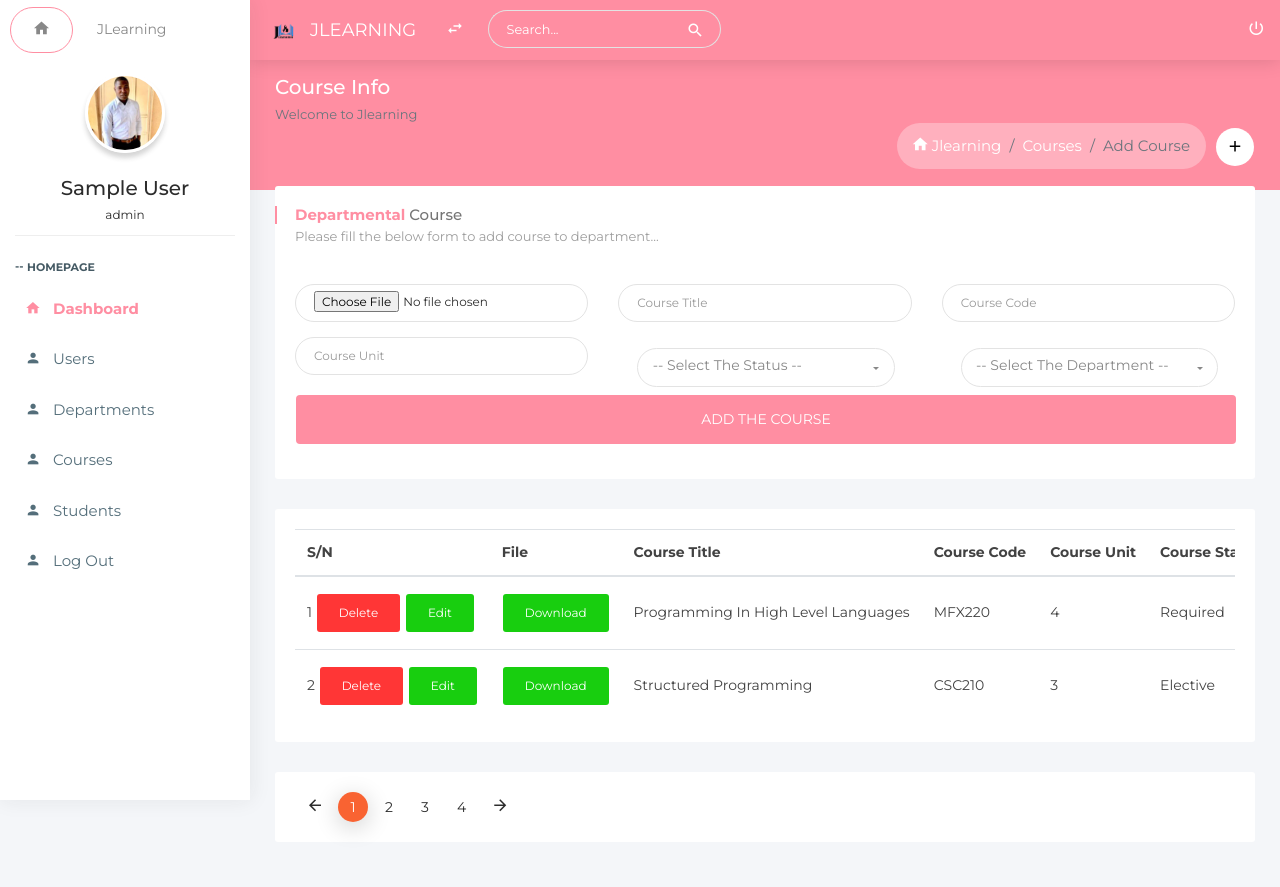
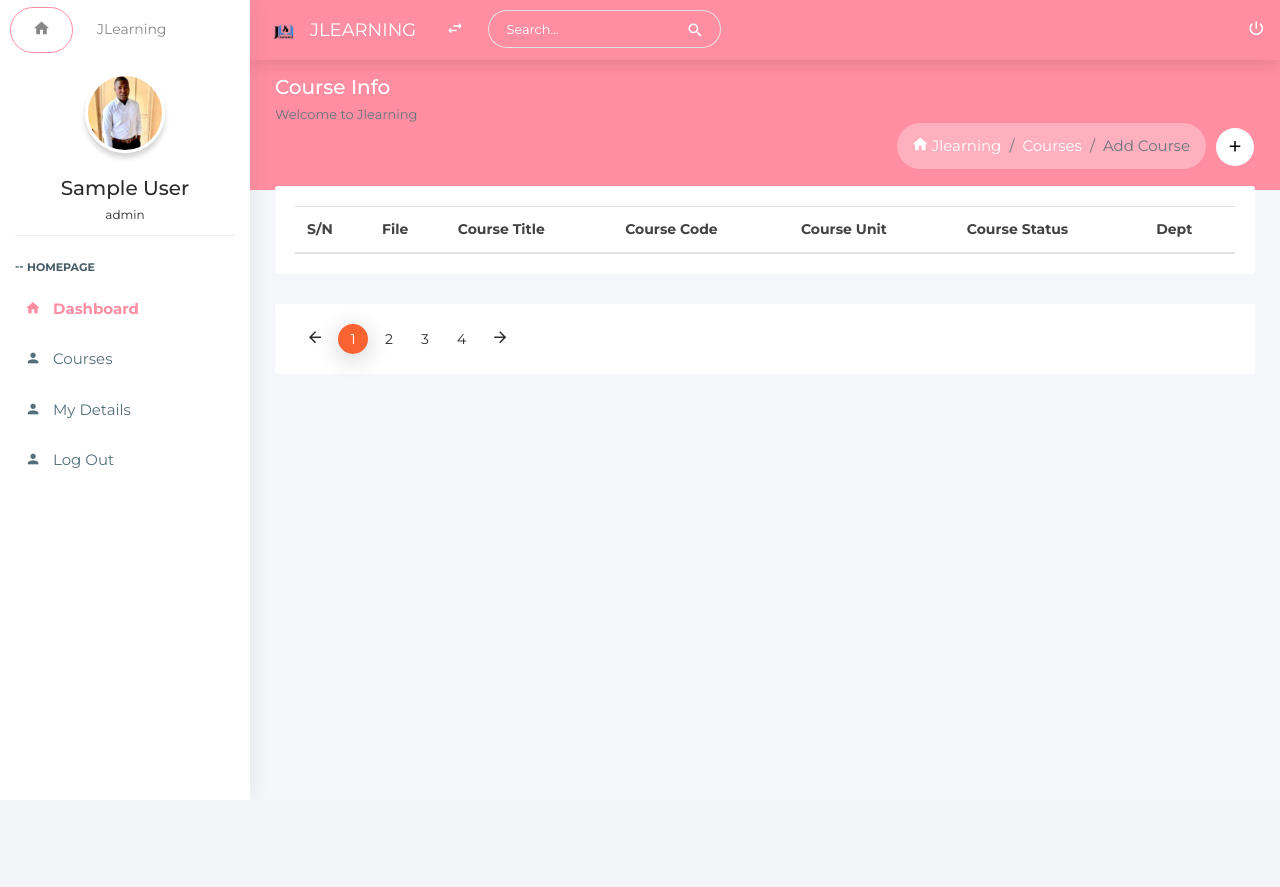
Before and after one commit to adesinataiwoolajide/jLearning, a PHP site: page /portal/courses.php in a window 1280 px wide. After the commit the page ends 468 px from the top, so only its background shows below. Run offline with PHP 8.4, Linux system fonts and the light colour scheme; the visitor is signed in with stand-in values (Sample User, id 1); data comes from the database, SQL or seed files in the repository; lists and menus that the app fills with data are empty; some libraries are stand-ins or nearby versions.

Commit message:
New Change

```diff
--- a/Function.php
+++ b/Function.php
@@ -5,8 +5,8 @@
             $_SESSION['success'] = $_SESSION['name']. " ". "Welcome to Admin Dashboard";
            redirect("portal/./");
         }elseif($access == 'Student'){
-            $_SESSION['success'] = $_SESSION['name']. " ". "Welcome to Leturer Dashboard";
-           redirect("student/./");
+            $_SESSION['success'] = $_SESSION['name']. " ". "Welcome to Student Dashboard";
+           redirect("portal/./");
 
         }else{
             $_SESSION['error'] = "Your are an Invalid User";
@@ -220,6 +220,15 @@
         return $query->fetchAll(PDO::FETCH_ASSOC);
     }
 
+    function getSingleDeptCourseList($dept_id)
+    {
+        $db = Database::getInstance()->getConnection();
+        $query = $db->prepare("SELECT * FROM courses WHERE dept_id=:dept_id");
+        $query->bindValue(":dept_id", $dept_id);
+        $query->execute();
+        return $query->fetchAll(PDO::FETCH_ASSOC);
+    }
+
     function getSingleCourse($course_code)
     {
         $db = Database::getInstance()->getConnection();
@@ -345,13 +354,22 @@
         return $query->fetchAll(PDO::FETCH_ASSOC);
     }
 
+    function getSingleStudentEmailList($email)
+    {
+        $db = Database::getInstance()->getConnection();
+        $query = $db->prepare("SELECT * FROM students WHERE student_email=:email");
+        $query->bindValue(":email", $email);
+        $query->execute();
+        return $query->fetchAll(PDO::FETCH_ASSOC);
+    }
+
     function getSingleStudentEmail($email)
     {
         $db = Database::getInstance()->getConnection();
         $query = $db->prepare("SELECT * FROM students WHERE student_email=:email");
         $query->bindValue(":email", $email);
         $query->execute();
-        return $query->fetchAll(PDO::FETCH_ASSOC);
+        return $query->fetch();
     }
 
     function getSingleStudent($matric_number)
@@ -402,6 +420,15 @@
         return $query->fetch();
     }
 
+    function getSingleDepo($depo)
+    {
+        $db = Database::getInstance()->getConnection();
+        $query = $db->prepare("SELECT * FROM department WHERE dept_id=:depo");
+        $query->bindValue(":depo", $depo);
+        $query->execute();
+        return $query->fetch();
+    }
+
     function addDept($dept_name)
     {
         $db = Database::getInstance()->getConnection();
--- a/administrator/portal/courses.php
+++ b/administrator/portal/courses.php
@@ -22,7 +22,8 @@
             </div>
         </div>
     </div>
-    <div class="container-fluid">
+    <div class="container-fluid"><?php
+        if($role == 'Admin'){ ?>
             <div class="row clearfix">
                 <div class="col-lg-12 col-md-12 col-sm-12">
                     <div class="card">
@@ -91,7 +92,8 @@
                         </div>
                     </div>
                 </div>
-        </div>
+            </div><?php
+        } ?>
         <div class="row clearfix">
             <div class="col-md-12">
                 <div class="card student-list">
@@ -107,18 +109,21 @@
                                     <th>Course Code</th>
                                     <th>Course Unit</th>
                                     <th>Course Status</th>
+                                    <th>Dept</th>
                                 </tr>
                             </thead>
                             <tbody><?php
                                 $num =1;
+                                if($role == 'Admin'){
                                     foreach(getAllCourses() as $courses){?>
                                         <tr>
-                                        <td><?php echo $num; ?>
-
+                                            <td><?php echo $num;
+                                                if($role == 'Admin'){ ?>
                                                     <a href="delete-course.php?course_code=<?php echo $courses['course_code'] ?>"
                                                     class="btn btn-danger" onclick="return(confirmToDelete());"><i class="fa fa-trash-o"></i>Delete</a>
                                                     <a href="edit-course.php?course_id=<?php echo $courses['course_id'] ?>" class="btn btn-success"
-                                            onclick="return(confirmToEdit());"><i class="fa fa-pencil"></i>Edit </a>
+                                                    onclick="return(confirmToEdit());"><i class="fa fa-pencil"></i>Edit </a><?php
+                                                } ?>
 
                                             </td>
                                             <td><a href="<?php echo '../../course_file/'.$courses['course_file'] ?>"
@@ -130,9 +135,44 @@
                                             <td><?php echo $courses['course_code'] ?></td>
                                             <td><?php echo $courses['course_unit'] ?></td>
                                             <td><?php echo $courses['course_status'] ?></td>
+                                            <td><?php
+                                                $depo = $courses['dept_id'];
+                                                $deed = getSingleDepo($depo);
+                                                echo $deed['dept_name'] ?>
+                                            </td>
 
                                         </tr><?php
                                         $num++;
+                                    }
+                                }else{
+
+                                    $email = $_SESSION['user_name'];
+                                    $depting = getSingleStudentEmail($email);
+
+                                    foreach(getSingleDeptCourseList($depting['dept_id']) as $courses){?>
+                                        <tr>
+                                            <td><?php echo $num;
+                                                ?>
+
+                                            </td>
+                                            <td><a href="<?php echo '../../course_file/'.$courses['course_file'] ?>"
+                                                        target="_blank" class="btn btn-success">
+                                                    <i class="fa fa-download"></i>Download
+                                                </a>
+                                            </td>
+                                            <td><?php echo $courses['course_title'] ?></td>
+                                            <td><?php echo $courses['course_code'] ?></td>
+                                            <td><?php echo $courses['course_unit'] ?></td>
+                                            <td><?php echo $courses['course_status'] ?></td>
+                                            <td><?php
+                                                $depo = $courses['dept_id'];
+                                                $deed = getSingleDepo($depo);
+                                                echo $deed['dept_name'] ?>
+                                            </td>
+
+                                        </tr><?php
+                                        $num++;
+                                    }
                                 } ?>
 
                             </tbody>
--- a/administrator/portal/header.php
+++ b/administrator/portal/header.php
@@ -6,6 +6,7 @@
     }
     require("../../Database.php");
     require("../../Function.php");
+    $role = $_SESSION['role'];
 ?>
 <!doctype html>
 <html class="no-js " lang="en">
--- a/administrator/portal/sidebar.php
+++ b/administrator/portal/sidebar.php
@@ -17,12 +17,19 @@
                         </div>
                     </li>
                     <li class="header">HOMEPAGE</li>
-                    <li class="active open"><a href="./"><i class="zmdi zmdi-home"></i><span>Dashboard</span></a></li>
-                    <li><a href="users.php"><i class="zmdi zmdi-account"></i><span>Users</span> </a></li>
-                    <li><a href="departments.php"><i class="zmdi zmdi-account"></i><span>Departments</span> </a></li>
-                    <li><a href="courses.php"><i class="zmdi zmdi-account"></i><span>Courses</span> </a></li>
-                    <li><a href="students.php"><i class="zmdi zmdi-account"></i><span>Students</span> </a></li>
+                    <li class="active open"><a href="./"><i class="zmdi zmdi-home"></i><span>Dashboard</span></a></li><?php
+                    if($role == 'Admin'){ ?>
+                        <li><a href="users.php"><i class="zmdi zmdi-account"></i><span>Users</span> </a></li>
+                        <li><a href="departments.php"><i class="zmdi zmdi-account"></i><span>Departments</span> </a></li>
+                        <li><a href="courses.php"><i class="zmdi zmdi-account"></i><span>Courses</span> </a></li>
+                        <li><a href="students.php"><i class="zmdi zmdi-account"></i><span>Students</span> </a></li>
+                         <?php
+                    }else{ ?>
+                        <li><a href="courses.php"><i class="zmdi zmdi-account"></i><span>Courses</span> </a></li>
+                        <li><a href="students.php"><i class="zmdi zmdi-account"></i><span>My Details</span> </a></li> <?php
+                    } ?>
                     <li><a href="../log-out.php"><i class="zmdi zmdi-account"></i><span>Log Out</span> </a></li>
+
 
                 </ul>
             </div>
```
Also changed, not shown: administrator/portal/students.php (+39 -2 lines). Lines whose indentation alone changed are shown as unchanged.
